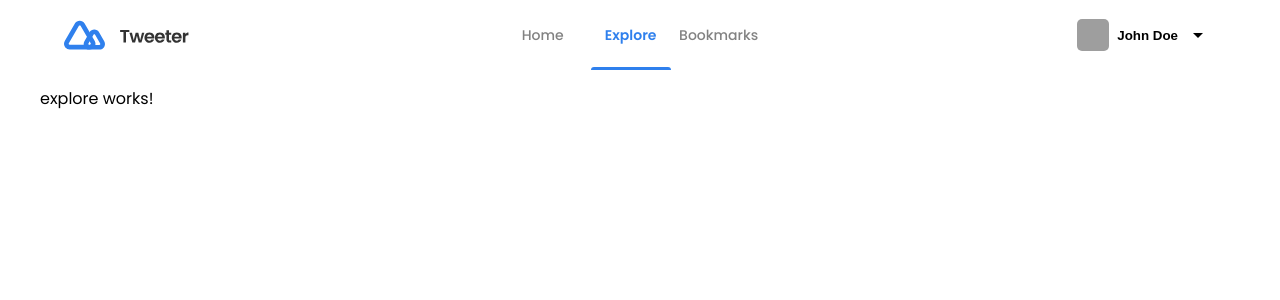
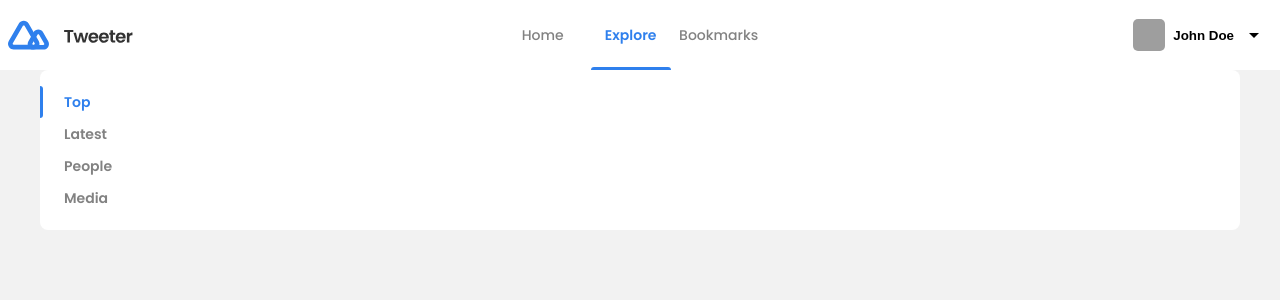
Before and after one commit to lucas-canellas/tweeter-client, an Angular app: page /explore in a window 1280 px wide. Shown: the top 300 px of the page. Built offline with nearby package versions, Linux system fonts and the light colour scheme; grey boxes are pictures that could not be loaded.

Commit message:
explore-menu

```diff
--- a/src/app/app.module.ts
+++ b/src/app/app.module.ts
@@ -1,3 +1,4 @@
+import { FormsModule } from '@angular/forms';
 import { NgModule } from '@angular/core';
 import { BrowserModule } from '@angular/platform-browser';
 
@@ -5,6 +6,7 @@ import { AppRoutingModule } from './app-routing.module';
 import { AppComponent } from './app.component';
 import { SharedModule } from "./shared/shared.module";
 import { BrowserAnimationsModule } from '@angular/platform-browser/animations';
+import { FeaturesModule } from './features/features.module';
 
 @NgModule({
   declarations: [
@@ -12,8 +14,10 @@ import { BrowserAnimationsModule } from '@angular/platform-browser/animations';
   ],
   imports: [
     BrowserModule,
+    FormsModule,
     AppRoutingModule,
     SharedModule,
+    FeaturesModule,
     BrowserAnimationsModule
 ],
   providers: [],
--- a/src/app/features/explore/explore.component.html
+++ b/src/app/features/explore/explore.component.html
@@ -1 +1,3 @@
-<p>explore works!</p>
+<div>
+ <app-explore-menu></app-explore-menu>
+</div>
--- a/src/app/features/features.module.ts
+++ b/src/app/features/features.module.ts
@@ -3,6 +3,7 @@ import { CommonModule } from '@angular/common';
 import { HomeComponent } from './home/home.component';
 import { ExploreComponent } from './explore/explore.component';
 import { BookmarksComponent } from './bookmarks/bookmarks.component';
+import { SharedModule } from '../shared/shared.module';
 
 
 
@@ -13,7 +14,8 @@ import { BookmarksComponent } from './bookmarks/bookmarks.component';
     BookmarksComponent
   ],
   imports: [
-    CommonModule
+    CommonModule,
+    SharedModule
   ]
 })
 export class FeaturesModule { }
--- /dev/null
+++ b/src/app/shared/components/explore-menu/explore-menu.component.html
@@ -0,0 +1,8 @@
+<div class="explore-menu">
+  <ul>
+    <li *ngFor="let option of menuOptions">
+      <div *ngIf="filteredValue === option" class="active-border"></div>
+      <span (click)="filterExplore($event)" [ngStyle]="{'color': getTextColor(option)}">{{ option }}</span>
+    </li>
+  </ul>
+</div>
--- /dev/null
+++ b/src/app/shared/components/explore-menu/explore-menu.component.scss
@@ -0,0 +1,33 @@
+.explore-menu {
+  background-color: #FFF;
+  border-radius: 8px;
+  padding: 1rem 0;
+  position: relative;
+
+  ul {
+    list-style: none;
+    margin: 0;
+    padding: 0;
+
+    li {
+      display: flex;
+      align-items: center;
+      cursor: pointer;
+      height: 32px;
+
+      span {
+        font-weight: 600;
+        font-size: 14px;
+        position: absolute;
+        left: 1.5rem;
+      }
+    }
+  }
+
+  .active-border {
+    width: 3px;
+    height: 32px;
+    background-color: #2F80ED;
+    border-radius: 0px 4px 4px 0px;
+  }
+}
--- /dev/null
+++ b/src/app/shared/components/explore-menu/explore-menu.component.ts
@@ -0,0 +1,27 @@
+import { Component, OnInit } from '@angular/core';
+
+@Component({
+  selector: 'app-explore-menu',
+  templateUrl: './explore-menu.component.html',
+  styleUrls: ['./explore-menu.component.scss']
+})
+export class ExploreMenuComponent implements OnInit {
+
+  filteredValue: string = 'Top';
+  menuOptions: string[] = ['Top', 'Latest', 'People', 'Media'];
+
+  filterExplore(event: Event) {
+    const spanElement = event.target as HTMLElement;
+    this.filteredValue = spanElement.textContent || '';
+  }
+
+  getTextColor(option: string): string {
+    return this.filteredValue === option ? '#2F80ED' : '#828282';
+  }
+
+  constructor() { }
+
+  ngOnInit(): void {
+  }
+
+}
--- a/src/app/shared/components/navigation-bar/navigation-bar.component.scss
+++ b/src/app/shared/components/navigation-bar/navigation-bar.component.scss
@@ -2,7 +2,8 @@
   display: flex;
   justify-content: space-between;
   align-items: center;
-  padding: 0 4rem;
+  padding: 0 .5rem;
+  background-color: #FFF;
 
   ul {
     display: flex;
--- a/src/styles.scss
+++ b/src/styles.scss
@@ -1,11 +1,12 @@
 /* You can add global styles to this file, and also import other style files */
 
 html, body { height: 100%; }
-body { margin: 0; font-family: "Poppins", sans-serif; }
+body { margin: 0; font-family: "Poppins", sans-serif; background-color: #F2F2F2;}
 
 .container {
   max-width: 1200px;
   width: 100%;
   margin: auto;
   padding: 0 .5rem;
+
 }
```
Also changed, not shown: src/app/shared/shared.module.ts (+5 -2 lines), src/app/app.component.html (line endings or trailing spaces), 1 other file (tests, documents, lock files or other folders).
